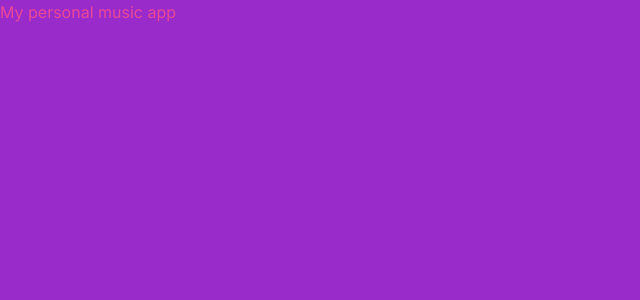
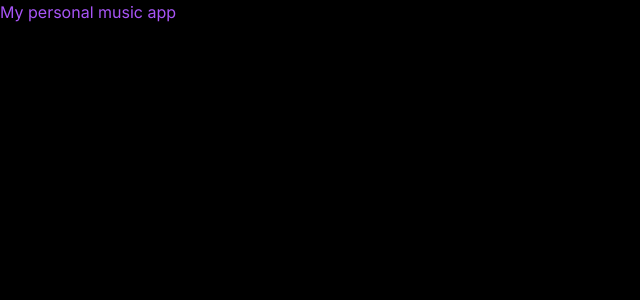
Before and after one commit to katleschris/music-app, a Next.js app: page / in a window 1280 px wide. Shown: the top 300 px of the page, without its empty margins (0-640 px from the left). Built offline with nearby package versions, Linux system fonts and the light colour scheme.

Commit message:
Created Sidebar component

```diff
--- a/app/(site)/page.tsx
+++ b/app/(site)/page.tsx
@@ -1,6 +1,6 @@
 
 export default function Home() {
   return (
-    <div className='text-pink-500'>My personal music app</div>
+    <div className='text-purple-500'>My personal music app</div>
   )
 }
--- a/app/globals.css
+++ b/app/globals.css
@@ -6,6 +6,6 @@ html,
 body,
 :root {
   height: 100%;
-  background-color: rgb(152, 43, 202);
+  background-color: black;
   color-scheme: dark;
 }
--- a/app/layout.tsx
+++ b/app/layout.tsx
@@ -1,5 +1,6 @@
 import type { Metadata } from 'next'
 import { Inter } from 'next/font/google'
+import Sidebar from '../components/Sidebar'
 import './globals.css'
 
 const inter = Inter({ subsets: ['latin'] })
@@ -16,7 +17,11 @@ export default function RootLayout({
 }) {
   return (
     <html lang="en">
-      <body className={inter.className}>{children}</body>
+      <body className={inter.className}>
+        <Sidebar>
+          {children}
+        </Sidebar>
+      </body>
     </html>
   )
 }
--- /dev/null
+++ b/components/Sidebar.tsx
@@ -0,0 +1,18 @@
+'use client'
+import { usePathname} from 'next/navigation'
+
+interface SidebarProps {
+    children: React.ReactNode;
+}
+
+const Sidebar: React.FC<SidebarProps> = ({
+    children
+}) => {
+    return (
+        <div>
+            {children}
+        </div>
+    )
+}
+
+export default Sidebar;
```
